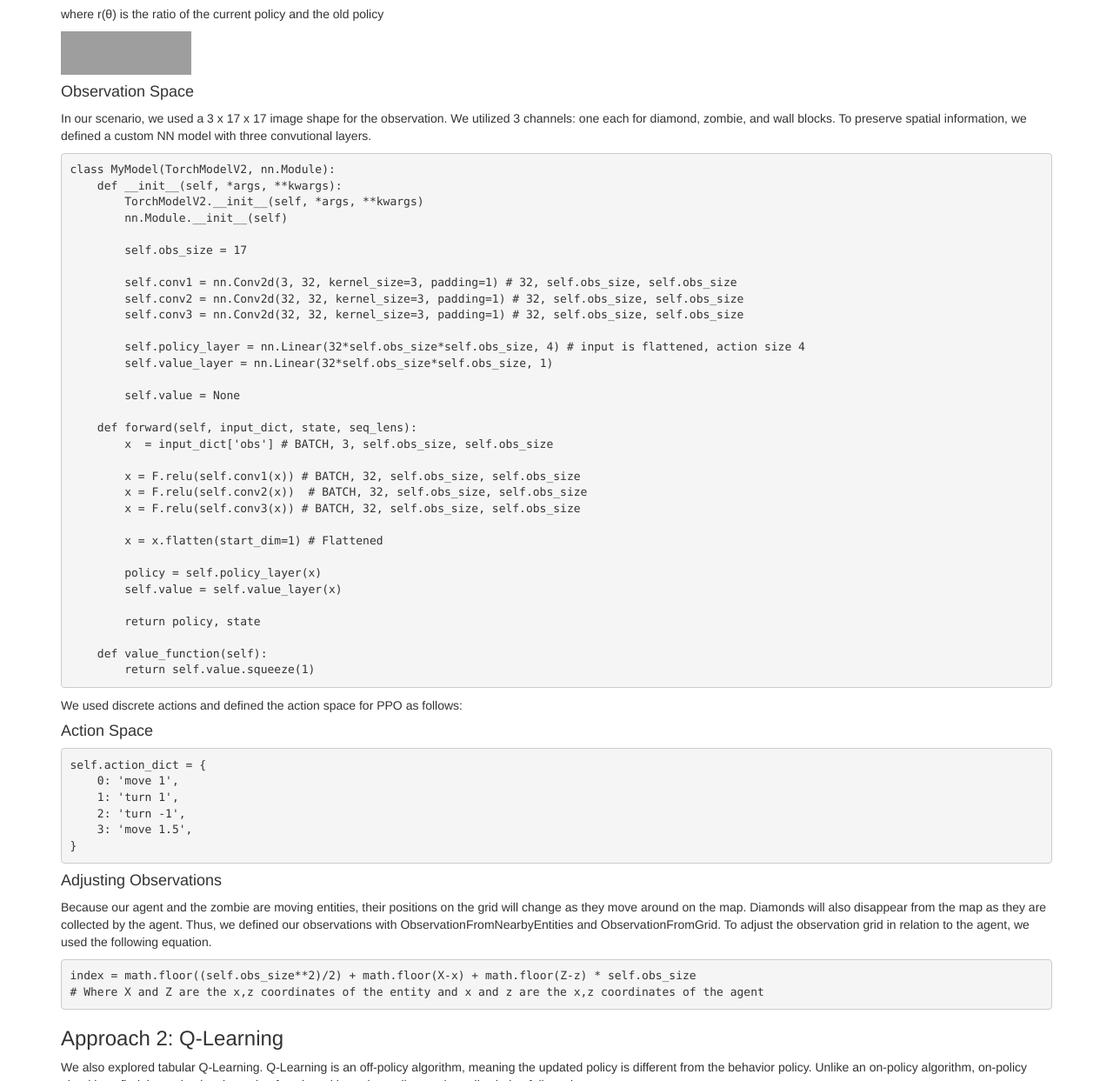
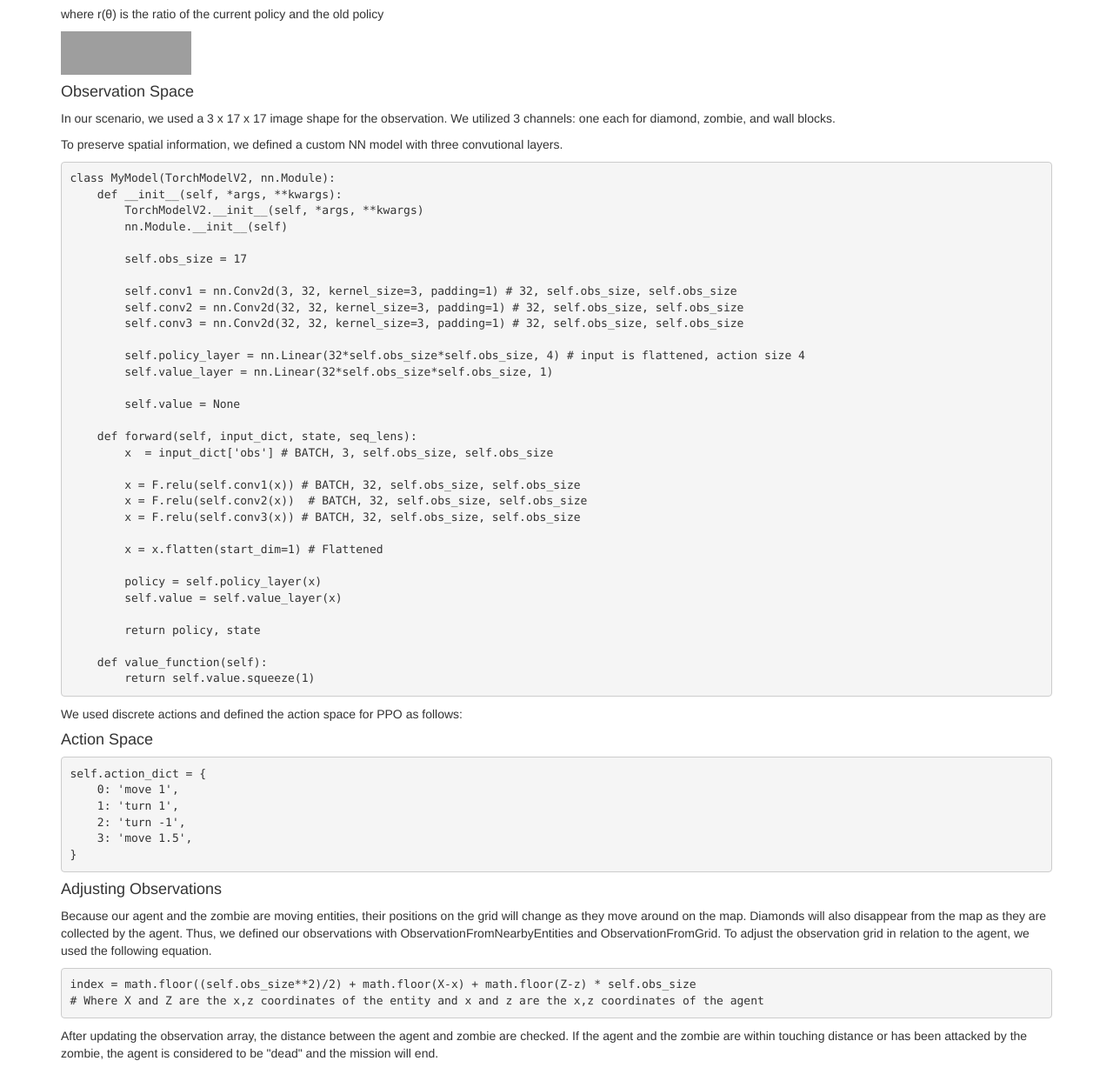
Before and after one commit to armaansd/pac-mAIn, a Jekyll site: the page built from docs/final.md, in a window 1280 px wide and 1400 px high, scrolled down 2898 px, cut to the strip 132-1375 px from the top of the window. Shown: the whole strip at 87% size. Built offline with Jekyll 4.4.1, drawn with Linux system fonts in a browser that asks for light colours; grey boxes are pictures that could not be loaded.

Commit message:
Update final.md

````diff
--- a/docs/final.md
+++ b/docs/final.md
@@ -22,11 +22,6 @@ This will be exchanged for final vid later
 </p>
 
 <p>We will create the environment ourselves and train our agent using two different approaches. We will then evaluate our agent based on several metrics.</p>
-
-
-
-
-
 
 
 <img src="https://user-images.githubusercontent.com/75513952/144721188-2a29f8d2-261c-4e87-98e4-140f43b1356b.png" width="1000" height="700">
@@ -78,8 +73,8 @@ where r(θ) is the ratio of the current policy and the old policy
 
 
 #### Observation Space
-<p>In our scenario, we used a 3 x 17 x 17 image shape for the observation. We utilized 3 channels: one each for diamond, zombie, and wall blocks.
-  To preserve spatial information, we defined a custom NN model with three convutional layers. </p>
+<p>In our scenario, we used a 3 x 17 x 17 image shape for the observation. We utilized 3 channels: one each for diamond, zombie, and wall blocks.</p>
+<p>To preserve spatial information, we defined a custom NN model with three convutional layers. </p>
 
 ```python
 class MyModel(TorchModelV2, nn.Module):
@@ -135,6 +130,7 @@ index = math.floor((self.obs_size**2)/2) + math.floor(X-x) + math.floor(Z-z) * s
 # Where X and Z are the x,z coordinates of the entity and x and z are the x,z coordinates of the agent
 ```
 
+<p>After updating the observation array, the distance between the agent and zombie are checked. If the agent and the zombie are within touching distance or has been attacked by the zombie, the agent is considered to be "dead" and the mission will end.</p>
 
 ### Approach 2: Q-Learning
 <p>We also explored tabular Q-Learning. Q-Learning is an off-policy algorithm, meaning the updated policy is different from the behavior policy. Unlike an on-policy algorithm, on-policy algorithms find the optimal action-value function without depending on the policy being followed.</p>
````
